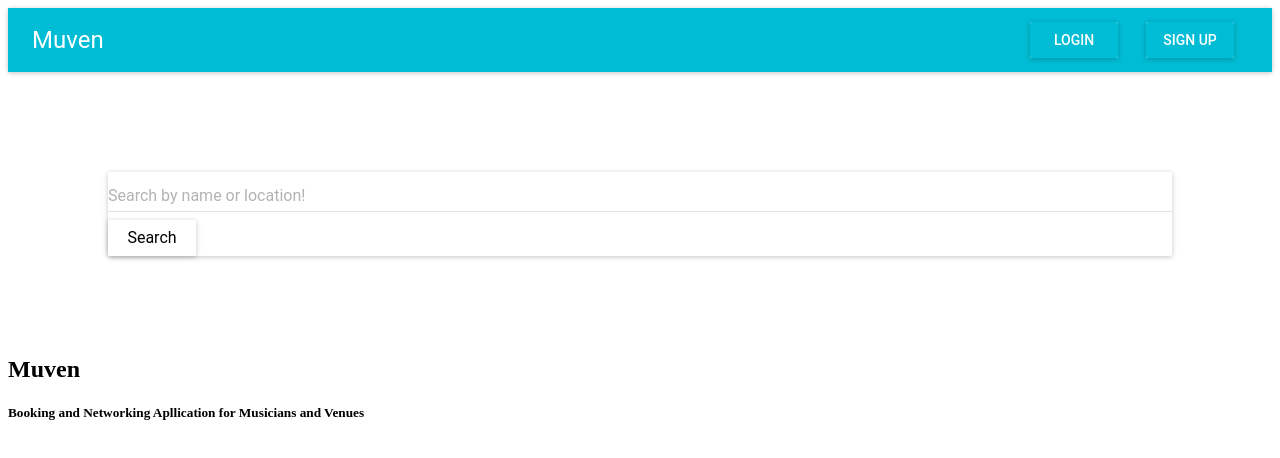
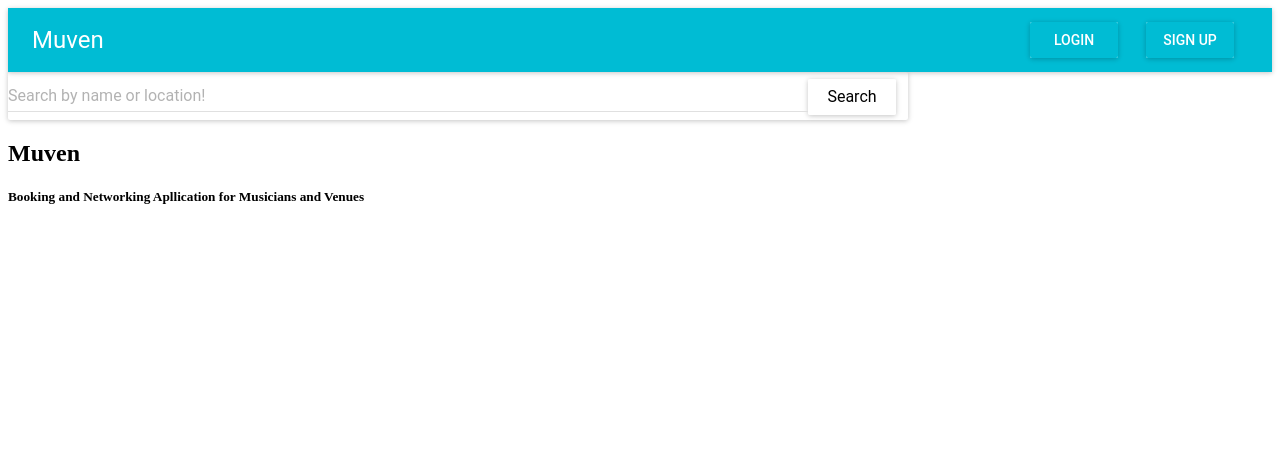
Before and after one commit to adamtahoun/muven, a React (Create React App) app in the folder front-end/: page / in a window 1280 px wide. Shown: the top 458 px of the page. Built offline with nearby package versions, Linux system fonts and the light colour scheme.

Commit message:
made changes to front-end

```diff
--- a/front-end/src/Components/search_bar.js
+++ b/front-end/src/Components/search_bar.js
@@ -4,7 +4,8 @@ import TextField from 'material-ui/TextField';
 import RaisedButton from 'material-ui/RaisedButton';
 
 const style = {
-  margin: "100px",
+  margin: "1000",
+  width: 900,
 };
 
 
@@ -13,16 +14,16 @@ const style = {
 class SearchBar extends Component {
 
 
-
 render(){
   return(
     <div>
     <Card style={style}>
-
-    <TextField hintText = "Search by name or location!" fullWidth={true}/>
+    <TextField hintText = "Search by name or location!"
+      fullWidth={false}
+      style={{width:800}}
+    />
     <RaisedButton>Search</RaisedButton>
     </Card>
-
     </div>
   )
 }
```
Also changed, not shown: 1 other file (tests, documents, lock files or other folders).
